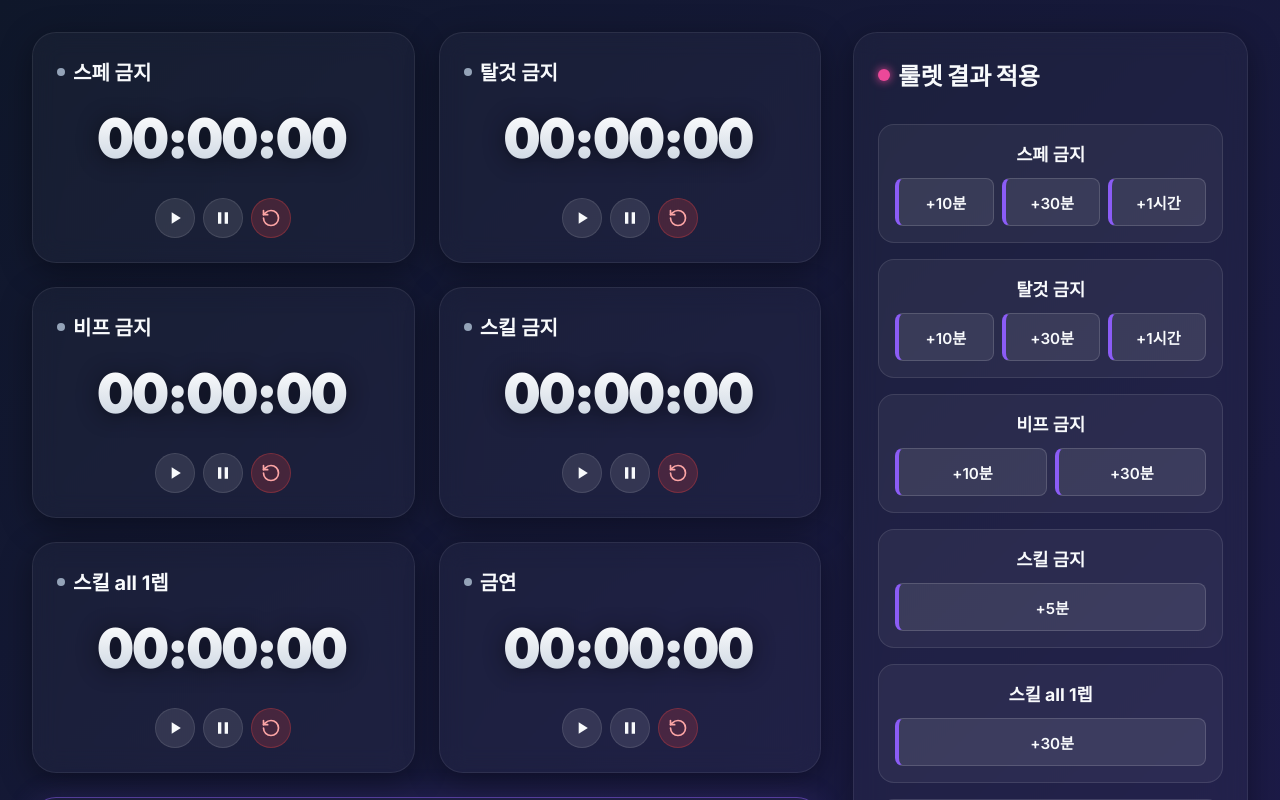
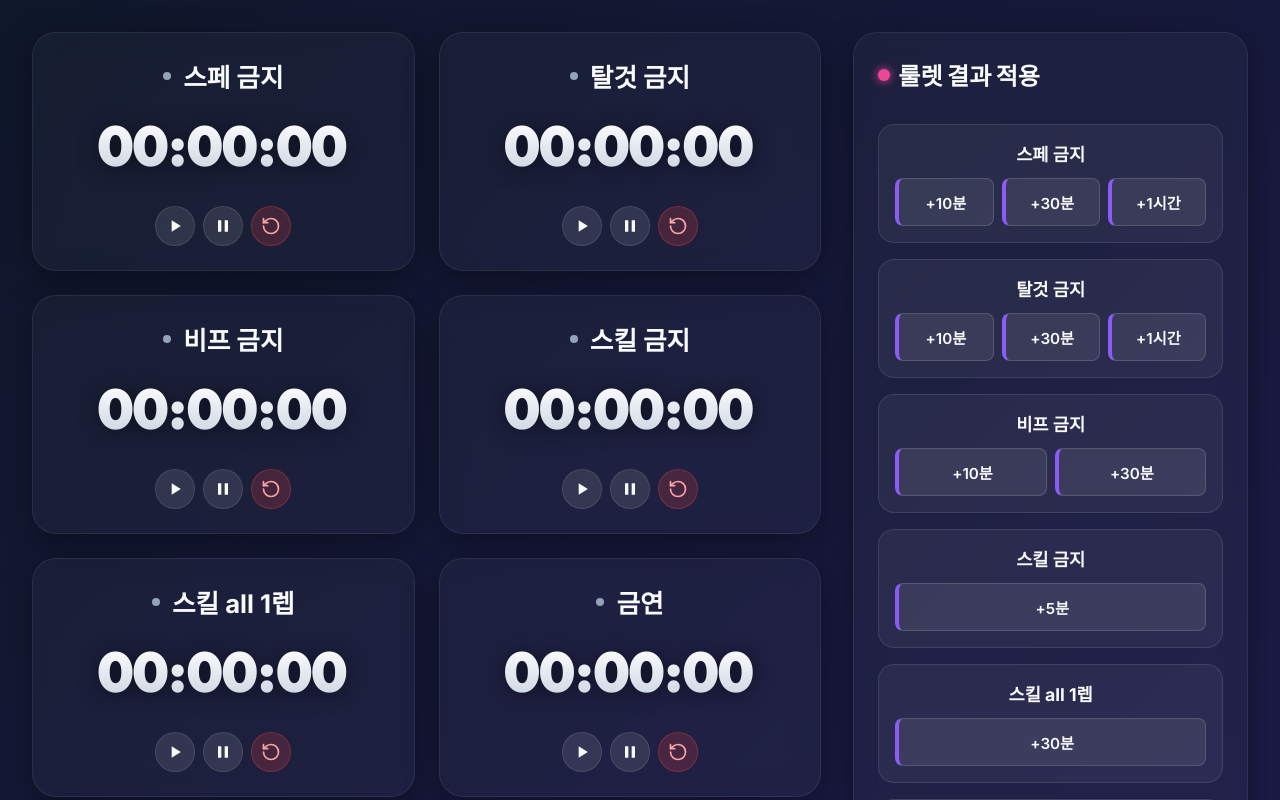
Before and after one commit to cksqls97/roulette, a React (Vite) app: page / in a window 1280 px wide. Shown: the top 800 px of the page. Built offline with nearby package versions, Linux system fonts and the light colour scheme.

Commit message:
feat: auto-refresh and title styles

```diff
--- a/src/App.css
+++ b/src/App.css
@@ -202,17 +202,19 @@
 
 .card-header {
   display: flex;
-  justify-content: space-between;
+  justify-content: center;
   align-items: center;
+  width: 100%;
 }
 
 .card-title {
-  font-size: 1.25rem;
+  font-size: 1.6rem;
   font-weight: 700;
   color: var(--text-main);
   display: flex;
   align-items: center;
-  gap: 0.5rem;
+  justify-content: center;
+  gap: 0.75rem;
 }
 
 .status-indicator {
--- a/src/App.tsx
+++ b/src/App.tsx
@@ -96,6 +96,17 @@ function App() {
       document.removeEventListener("mousedown", handleClickOutside);
     };
   }, [editingTimerKey, editHours, editMinutes, editSeconds]);
+
+  // 1-minute auto-refresh
+  useEffect(() => {
+    const refreshTimer = setTimeout(() => {
+      // Re-save state right before reload just in case
+      localStorage.setItem('broadcastingTimers', JSON.stringify(timers));
+      localStorage.setItem('broadcastingCounter', JSON.stringify(linerBanCount));
+      window.location.reload();
+    }, 60000); // 60 seconds
+    return () => clearTimeout(refreshTimer);
+  }, [timers, linerBanCount]);
 
   // Save to localStorage whenever state changes
   useEffect(() => {
```
